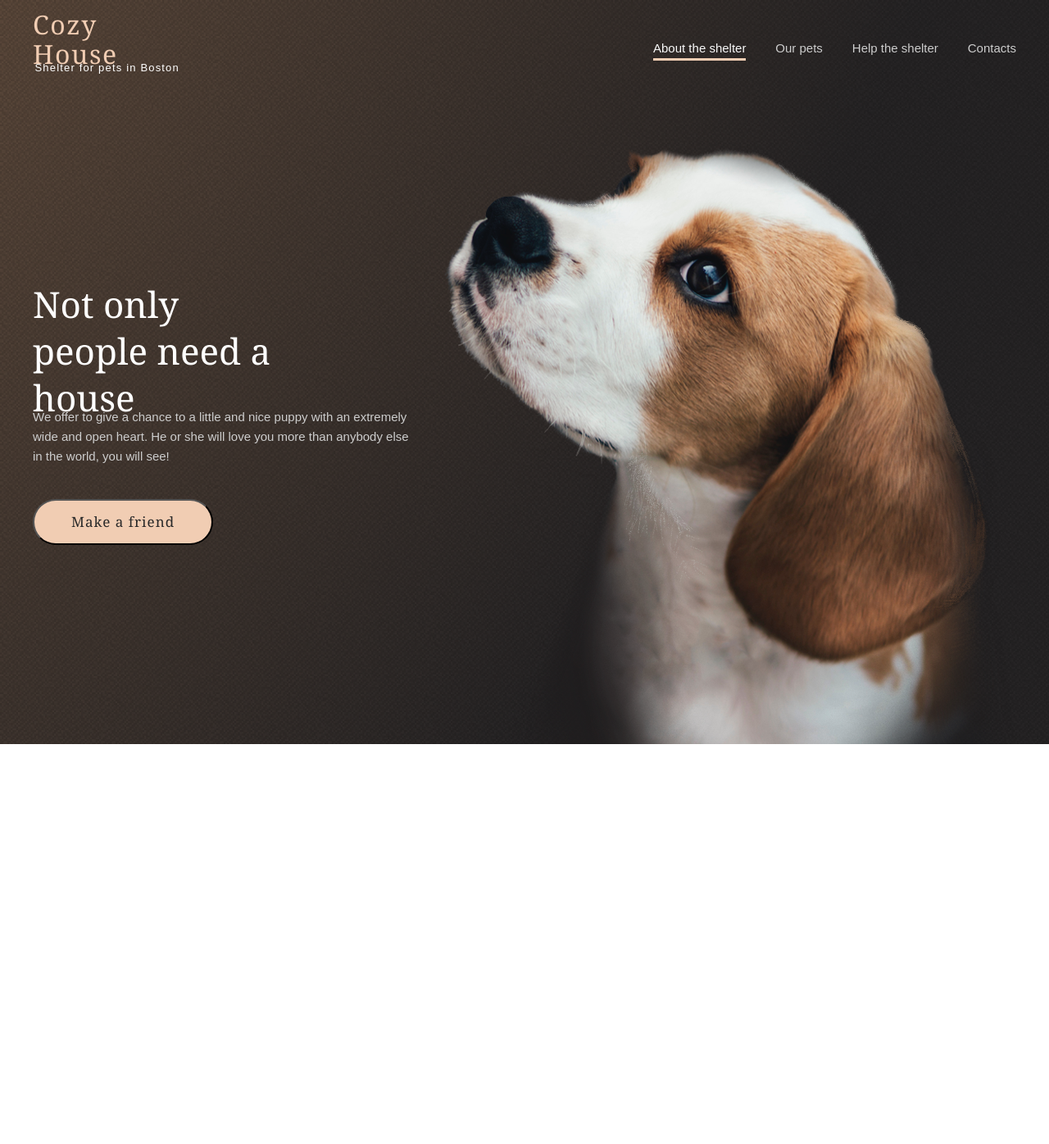
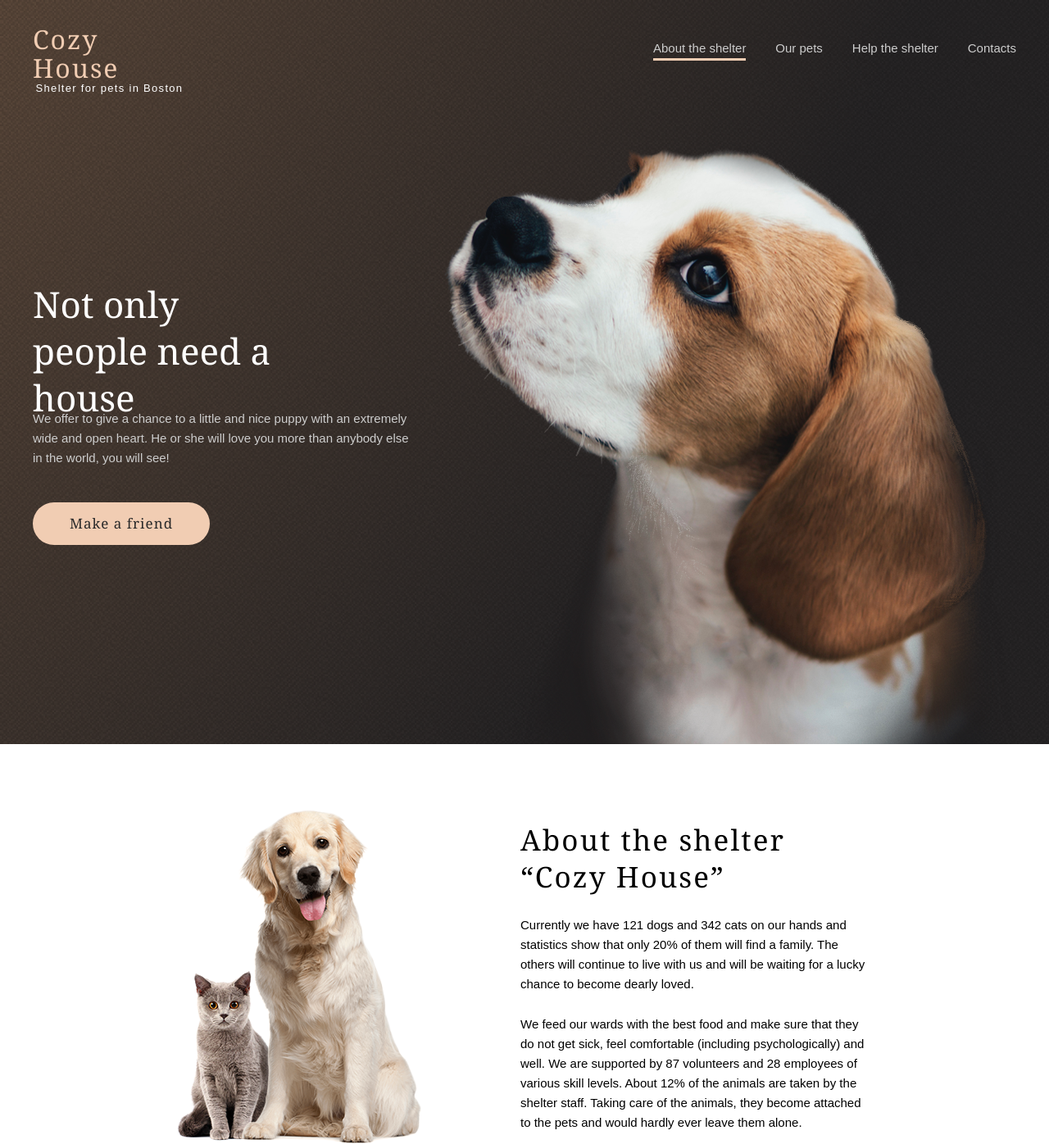
Before and after one commit to Hardra1n/Hardra1n.github.io, a plain HTML site: page Potpv/main.html in a window 1280 px wide. Shown: the whole page at 82% size. Before the commit the page ends 908 px from the top, so only its background shows below. Drawn offline with Linux system fonts and the light colour scheme.

Commit message:
start-section and about-section upload

```diff
--- a/Potpv/main.html
+++ b/Potpv/main.html
@@ -11,28 +11,50 @@
     <section class="start-screen">
         <header class="header start-screen__header">
             <a href="#" class="logo header__logo">
-                <span class="logo__title">Cozy House</span>
+                <h1 class="logo__title">Cozy House</h1>
                 <span class="logo__slogan">Shelter for pets in Boston</span>
             </a>
             <nav class="nav header__nav">
-                <a class="nav__item nav__item_selected" href="#">About the shelter</a>
-                <a class="nav__item" href="#">Our pets</a>
-                <a class="nav__item" href="#">Help the shelter</a>
-                <a class="nav__item" href="#">Contacts</a>
+                <ul class="nav__item-wrapper">
+                    <li class="nav__item nav__item_selected"><a class="nav__item-link" href="#">About the shelter</a>
+                    </li>
+                    <li class="nav__item"><a class="nav__item-link" href="#">Our pets</a></li>
+                    <li class="nav__item"><a class="nav__item-link" href="#">Help the shelter</a></li>
+                    <li class="nav__item"><a class="nav__item-link" href="#">Contacts</a></li>
+                </ul>
             </nav>
         </header>
-        <div class="start-screen__introduction">
-            <div class="start-screen__content">
-                <h2 class="start-screen__content-header">Not only people need a house</h2>
-                <p class="start-screen__content-description">
+        <div class="not-only start-screen__not-only">
+            <div class="not-only__content">
+                <h2 class="not-only__content-header">Not only people need a house</h2>
+                <p class="not-only__content-description">
                     We offer to give a chance to a little and nice puppy with an extremely wide
                     and open heart. He or she will love you more than anybody else in the world,
                     you will see!</p>
-                <button class="start-screen__content-button">
-                    <span class="start-screen__content-button-text">Make a friend</span>
+                <button class="not-only__content-button">
+                    <span class="not-only__content-button-text">Make a friend</span>
                 </button>
             </div>
-            <img class="start-screen__dog-image" src="images/start-screen-puppy.png" alt="Puppy on the screen">
+            <img class="not-only__dog-image" src="images/start-screen-puppy.png" alt="Puppy on the screen">
+        </div>
+    </section>
+    <section class="about page__about">
+        <div class="about__content-wrapper">
+            <img class="about__pets-img" src="images/about-pets.png">
+            <div class="about__content">
+                <h2 class="about__content-header">About the shelter “Cozy House”</h2>
+                <p class="about__content-description">
+                    Currently we have 121 dogs and 342 cats on our hands and statistics show that only 20% of them will
+                    find a family. The others will continue to live with us and will be waiting for a lucky chance to
+                    become dearly loved.
+                </p>
+                <p class="about__content-description">
+                    We feed our wards with the best food and make sure that they do not get sick, feel comfortable
+                    (including psychologically) and well. We are supported by 87 volunteers and 28 employees of various
+                    skill levels. About 12% of the animals are taken by the shelter staff. Taking care of the animals,
+                    they become attached to the pets and would hardly ever leave them alone.
+                </p>
+            </div>
         </div>
     </section>
 </body>
--- a/Potpv/style.css
+++ b/Potpv/style.css
@@ -29,12 +29,12 @@
 }
 
 .header__logo {
-    width: 184px;
+    width: 187px;
     height: 60px;
 }
 
 .logo {
-    display: inline-flex;
+    display: flex;
     flex-wrap: wrap;
     justify-content: center;
     align-content: space-between;
@@ -48,41 +48,51 @@
 }
 
 .logo__title {
-    width: 184px;
-    height: 35px;
+    margin: 0;
     font-family: Georgia;
+    font-style: normal;
+    font-weight: 400;
     font-size: 32px;
-    color: #F1CDB3;
     line-height: 110%;
     display: flex;
     align-items: center;
-    letter-spacing: 0.05em;
+    letter-spacing: 0.06em;
+    color: #F1CDB3;
 }
 
 .logo__slogan {
-    width: 179px;
-    height: 15px;
     font-family: Arial;
     font-size: 13px;
+    font-weight: 400;
     line-height: 15px;
     color: #FFFFFF;
     display: flex;
     align-items: center;
-    letter-spacing: 0.09em;
+    letter-spacing: 0.1em;
 }
 
 .nav {
     width: 443px;
     height: 27px;
     display: inline-flex;
-    justify-content: space-between;
 }
 
-.nav__item {
+.nav__item-link {
+    width: 100%;
+    height: 100%;
     font-family: Arial;
     font-size: 15px;
     line-height: 160%;
     color: #CDCDCD;
+}
+
+.nav__item-wrapper {
+    width: 100%;
+    display: flex;
+    justify-content: space-between;
+    list-style-type: none;
+    margin: 0;
+    padding: 0;
 }
 
 .nav__item_selected {
@@ -90,22 +100,25 @@
     border-bottom: 3px solid #F1CDB3;
 }
 
-.nav__item:link,
-.nav__item:visited,
-.nav__item:active,
-.nav__item:hover {
+.nav__item-link:link,
+.nav__item-link:visited,
+.nav__item-link:active,
+.nav__item-link:hover {
     text-decoration: none;
 }
 
-.start-screen__introduction {
+.start-screen__not-only {
     width: 1200px;
     height: 728px;
     margin: 0 40px;
+}
+
+.not-only {
     display: flex;
     justify-content: space-between;
 }
 
-.start-screen__content {
+.not-only__content {
     width: 460px;
     height: 322px;
     position: relative;
@@ -115,7 +128,7 @@
     align-content: space-between;
 }
 
-.start-screen__content-header {
+.not-only__content-header {
     width: 310px;
     height: 114px;
     font-family: Georgia;
@@ -126,10 +139,12 @@
     margin: 0;
 }
 
-.start-screen__content-description {
+.not-only__content-description {
     width: 460px;
     height: 72px;
+    margin: 0;
     font-family: Arial;
+    font-style: normal;
     font-weight: 400;
     font-size: 15px;
     line-height: 160%;
@@ -138,10 +153,10 @@
     align-items: center;
 }
 
-.start-screen__content-button {
+.not-only__content-button {
+    border: 0;
     border-radius: 100px;
     background-color: #F1CDB3;
-
     display: flex;
     flex-direction: column;
     align-items: center;
@@ -149,7 +164,7 @@
     gap: 10px;
 }
 
-.start-screen__content-button-text {
+.not-only__content-button-text {
     font-family: Georgia;
     font-weight: 400;
     font-size: 17px;
@@ -162,4 +177,66 @@
     flex-grow: 0;
 }
 
-.start-screen__dog-image {}
+.page__about {
+    width: 1280px;
+    height: 588;
+}
+
+.about {
+    background-color: #FFFFFF;
+    display: flex;
+    justify-content: center;
+}
+
+
+.about__content-wrapper {
+    width: 1200px;
+    height: 408px;
+    position: relative;
+    top: 80px;
+    display: flex;
+    align-items: center;
+    justify-content: space-between;
+}
+
+.about__pets-img {
+    margin-left: 175px;
+}
+
+.about__content {
+    width: 430px;
+    height: 380px;
+    margin-right: 175px;
+    display: flex;
+    flex-wrap: wrap;
+    align-content: space-between;
+}
+
+.about__content-header {
+    width: 370px;
+    height: 90px;
+    margin: 0;
+
+    font-family: 'Georgia';
+    font-style: normal;
+    font-weight: 400;
+    font-size: 35px;
+    line-height: 130%;
+
+    display: flex;
+    align-items: center;
+    letter-spacing: 0.06em;
+}
+
+.about__content-description {
+    width: 100%;
+    margin: 0;
+    font-family: 'Arial';
+    font-style: normal;
+    font-weight: 400;
+    font-size: 15px;
+    line-height: 160%;
+
+    display: flex;
+    align-items: center;
+}
```
Also changed, not shown: Potpv/images/about-pets.png (added).
